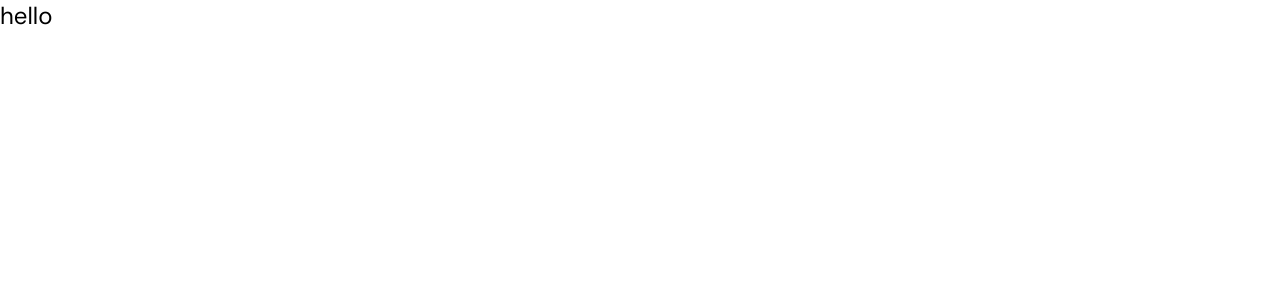
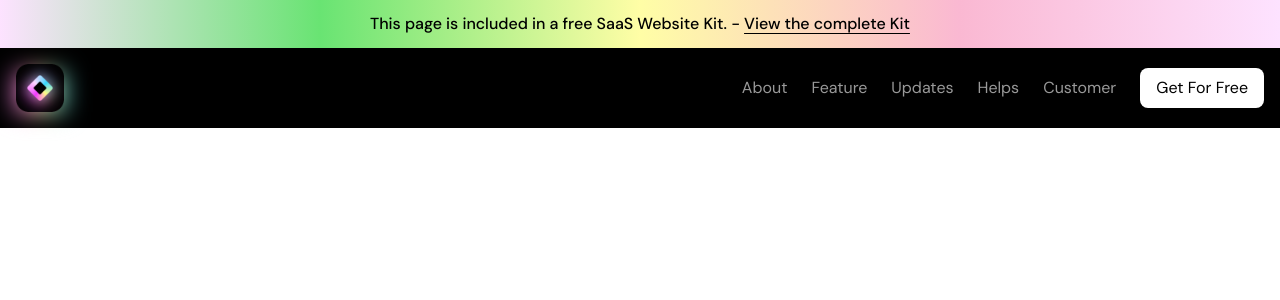
Before and after one commit to tkimmanh/Dark-Landing-Page, a Next.js app: page /en in a window 1280 px wide. Shown: the top 300 px of the page. Built offline with nearby package versions, Linux system fonts and the light colour scheme.

Commit message:
ui banner & nav

```diff
--- a/messages/en.json
+++ b/messages/en.json
@@ -1,6 +1,15 @@
 {
   "HomePage": {
-    "title": "Hello world!",
-    "about": "Go to the about page"
+    "banner": "This page is included in a free SaaS Website Kit.",
+    "banner2": " View the complete Kit",
+    "menu": {
+      "home": "Home",
+      "about": "About",
+      "feature": "Feature",
+      "updates": "Updates",
+      "helps": "Helps",
+      "customer": "Customer",
+      "forfree" : "Get For Free"
+    }
   }
 }
--- a/messages/vi.json
+++ b/messages/vi.json
@@ -1,6 +1,15 @@
 {
   "HomePage": {
-    "title": "Chào thế giới!",
-    "about": "Go to the about page"
+    "banner": "Trang này được bao gồm trong một SaaS Website Kit miễn phí.",
+    "banner2": "Xem toàn bộ Kit",
+    "menu": {
+      "about": "Giới thiệu",
+      "feature": "Tính năng",
+      "updates": "Cập nhật",
+      "contact": "Liên hệ",
+      "helps": "Trợ giúp",
+      "customer": "Khách hàng",
+      "forfree": "Nhận Miễn Phí"
+    }
   }
 }
--- a/src/app/[locale]/page.tsx
+++ b/src/app/[locale]/page.tsx
@@ -1,14 +1,10 @@
+import { Banner } from "@/components/Banner";
+import { Navbar } from "@/components/Navbar";
 export default function Home() {
   return (
-    <div>
-      <span
-        style={{
-          color: "black",
-        }}
-        className="text-black text-2xl"
-      >
-        hello
-      </span>
-    </div>
+    <>
+      <Banner></Banner>
+      <Navbar></Navbar>
+    </>
   );
 }
--- a/src/components/Banner.tsx
+++ b/src/components/Banner.tsx
@@ -1,3 +1,18 @@
+import { useTranslations } from "next-intl";
+import Link from "next/link";
+
 export const Banner = () => {
-  return null;
+  const t = useTranslations("HomePage");
+  return (
+    <div className="py-3 text-center bg-custom-gradient">
+      <div className="container">
+        <p className="font-medium">
+          <span className="hidden sm:inline">{t("banner")} - </span>
+          <Link href="#" className="underline underline-offset-4 ">
+            {t("banner2")}
+          </Link>
+        </p>
+      </div>
+    </div>
+  );
 };
--- a/src/components/Navbar.tsx
+++ b/src/components/Navbar.tsx
@@ -1,3 +1,58 @@
+import Image from "next/image";
+import LogoImage from "../assets/images/logosaas.png";
+import MenuIcon from "../assets/icons/menu.svg";
+import Link from "next/link";
+import { useTranslations } from "next-intl";
 export const Navbar = () => {
-  return null;
+  const t = useTranslations("HomePage.menu");
+  return (
+    <div className="bg-black">
+      <div className="px-4">
+        <div className="py-4 flex items-center justify-between">
+          <div className="relative">
+            <div className="absolute w-full top-2 bottom-0 bg-[linear-gradient(to_right,#F87BFF,#FB92CF,#FFDD9B,#C2F0B1,#2FD8FE)] blur-md"></div>
+            <Image src={LogoImage} alt="logo" className="w-12 h-12 relative" />
+          </div>
+          <div className="border border-white border-opacity-30 rounded-lg w-10 h-10 inline-flex items-center justify-center sm:hidden">
+            <MenuIcon className="text-white"></MenuIcon>
+          </div>
+          <nav className="text-white hidden sm:flex gap-6 items-center">
+            <Link
+              className="text-opacity-60 text-white hover:text-opacity-100 transition-all"
+              href="#"
+            >
+              {t("about")}
+            </Link>
+            <Link
+              className="text-opacity-60 text-white hover:text-opacity-100 transition-all"
+              href="#"
+            >
+              {t("feature")}
+            </Link>
+            <Link
+              className="text-opacity-60 text-white hover:text-opacity-100 transition-all"
+              href="#"
+            >
+              {t("updates")}
+            </Link>
+            <Link
+              className="text-opacity-60 text-white hover:text-opacity-100 transition-all"
+              href="#"
+            >
+              {t("helps")}
+            </Link>
+            <Link
+              className="text-opacity-60 text-white hover:text-opacity-100 transition-all"
+              href="#"
+            >
+              {t("customer")}
+            </Link>
+            <button className="bg-white py-2 px-4 rounded-lg text-black">
+              {t("forfree")}
+            </button>
+          </nav>
+        </div>
+      </div>
+    </div>
+  );
 };
--- a/src/i18n/config.ts
+++ b/src/i18n/config.ts
@@ -2,4 +2,4 @@ export type Locale = (typeof locales)[number];
 
 export const locales = ["en", "vi"] as const;
 
-export const defaultLocale: Locale = "en";
+export const defaultLocale: Locale = "vi";
--- a/src/i18n/routing.ts
+++ b/src/i18n/routing.ts
@@ -4,7 +4,7 @@ import { locales } from "./config";
 
 export const routing = defineRouting({
   locales: [...locales],
-  defaultLocale: "en",
+  defaultLocale: "vi",
 });
 
 export const { Link, redirect, usePathname, useRouter } =
--- a/src/middleware.ts
+++ b/src/middleware.ts
@@ -4,5 +4,5 @@ import { routing } from "./i18n/routing";
 export default createMiddleware(routing);
 
 export const config = {
-  matcher: ["/", "/(de|en)/:path*"],
+  matcher: ["/", "/(vi|en)/:path*"],
 };
--- a/tailwind.config.ts
+++ b/tailwind.config.ts
@@ -13,6 +13,10 @@ const config: Config = {
         padding: "1rem",
         center: true,
       },
+      backgroundImage: {
+        "custom-gradient":
+          "linear-gradient(to right, rgba(252, 214, 255, 0.7), rgba(41, 216, 55, 0.7), rgba(255, 253, 128, 0.7), rgba(248, 154, 191, 0.7), rgba(252, 214, 255, 0.7))",
+      },
     },
   },
   plugins: [],
```
